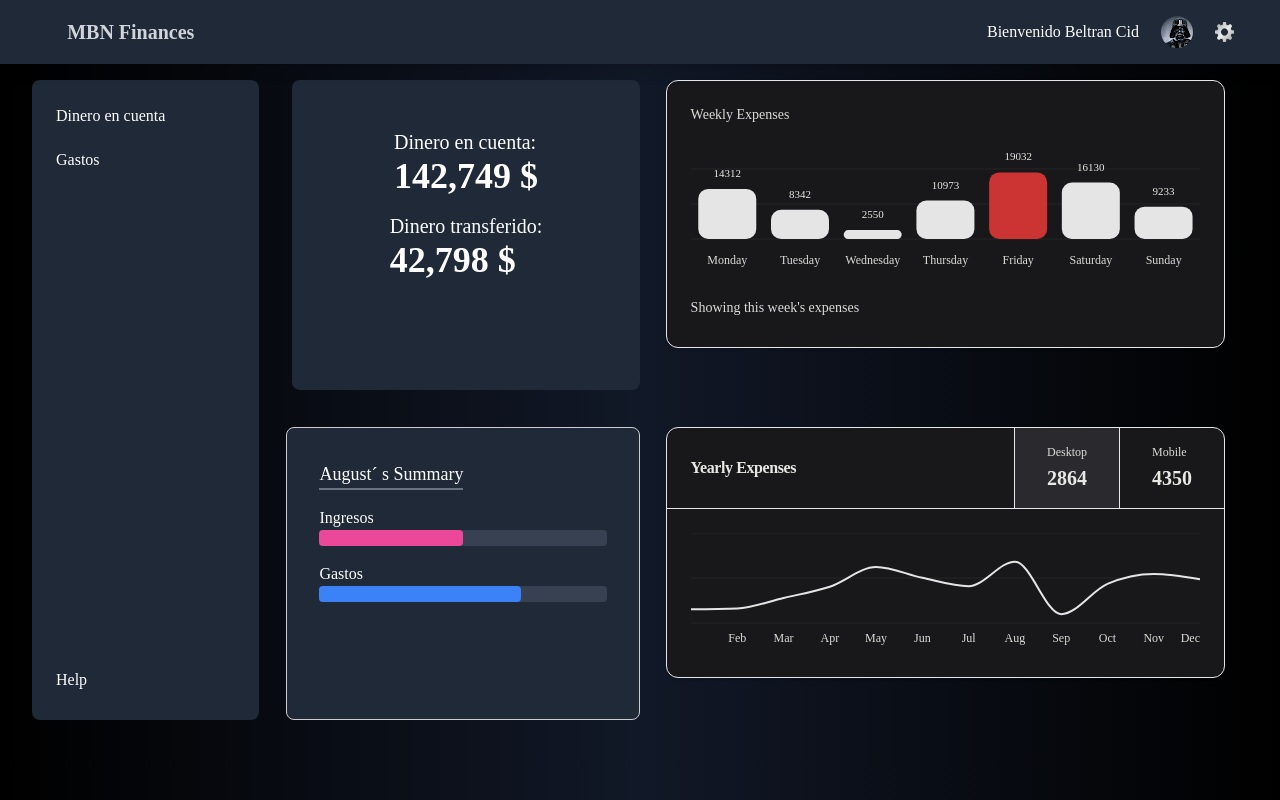
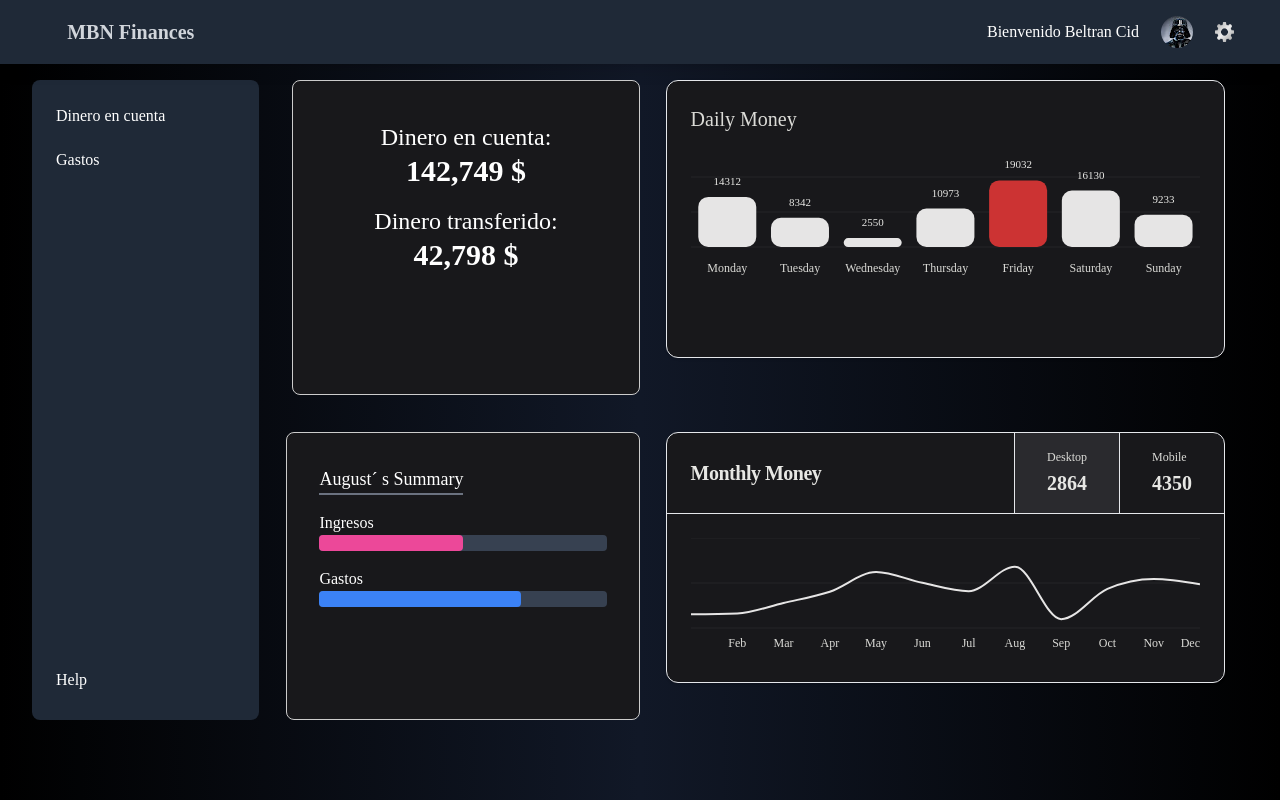
Before and after one commit to Beltru/MBN-Finances-Front-End, a Next.js app in the folder mbn/: page /home in a window 1280 px wide. Built offline with nearby package versions, Linux system fonts and the light colour scheme; a web font is replaced by a local one.

Commit message:
arreglitos de textos en home

```diff
--- a/mbn/app/home/page.jsx
+++ b/mbn/app/home/page.jsx
@@ -33,7 +33,7 @@ export default function Home() {
 
 
           {/* Caja de Dinero en Cuenta */}
-          <div className="col-span-4 row-span-1 ml-[-25%] p-4 bg-gray-800 rounded-lg">
+          <div className="col-span-4 row-span-1 ml-[-25%] p-4 bg-[#18181B] border border-[#CCCCCC] rounded-lg">
           <DineroCuenta/>
           </div>
 
@@ -44,7 +44,7 @@ export default function Home() {
 
 
           {/* Caja de Resumen */}
-          <div className="col-span-4 p-4 ml-[-27%] mt-[2vw] bg-gray-800 rounded-lg border border-[#CCCCCC]">
+          <div className="col-span-4 p-4 ml-[-27%] mt-[2vw] bg-[#18181B] rounded-lg border border-[#CCCCCC]">
             <Resumen
               mes={"August"}
               progress1={50}
--- a/mbn/app/page.jsx
+++ b/mbn/app/page.jsx
@@ -4,7 +4,7 @@ import Navbar from "../components/Navbar-Abajo"
 export default function Landing() {
 
   return (
-  <div className="h-[500vh] bg-gradient-to-r from-[#0f0015] via-[#292d47] to-[#0f0015] overflow-hidden">
+  <div className="h-[500vh] bg-gradient-to-r from-[#0e0511] via-[#292d47] to-[#0e0511] overflow-hidden">
     <header>
       <Navbar/>
     </header>
--- a/mbn/components/Chart.tsx
+++ b/mbn/components/Chart.tsx
@@ -20,7 +20,7 @@ import {
 
 export const description = "An interactive line chart"
 
-const chartData = [
+const  chartData = [
   // Datos de tráfico mensual para 2024, corregidos
   { date: "2024-01-01", desktop: 91, mobile: 1800 },
   { date: "2024-02-01", desktop: 97, mobile: 180 },
@@ -39,7 +39,7 @@ const chartData = [
 
 const chartConfig = {
   views: {
-    label: "Page Views",
+    label: "Money",
   },
   desktop: {
     label: "Desktop",
@@ -67,7 +67,7 @@ const Chart = () => {
     <Card>
       <CardHeader className="flex flex-col items-stretch space-y-0 border-b p-0 sm:flex-row">
         <div className="flex flex-1 flex-col justify-center gap-1 px-6 py-5 sm:py-2">
-          <CardTitle>Yearly Expenses</CardTitle>
+          <CardTitle className="text-xl">Monthly Money</CardTitle>
         </div>
         <div className="flex">
           {["desktop", "mobile"].map((key) => {
--- a/mbn/components/DC.jsx
+++ b/mbn/components/DC.jsx
@@ -2,26 +2,25 @@ import CountUp from 'react-countup';
 
 export default function DineroCuenta() {
   return (
-    <div className="flex flex-col items-center bg-gray-800 p-8 rounded-lg text-white">
-      <div className="text-xl mb-4">
+    <div className="flex flex-col items-center p-6 rounded-lg text-white">
+      <div className="flex flex-col items-center text-2xl mb-4">
         <p>Dinero en cuenta:</p>
         <CountUp
           end={142749}
           duration={2}
           separator=","
           suffix=" $"
-          className="text-4xl font-bold"
-        />
+          className="text-3xl font-bold"/>
+
       </div>
-      <div className="text-xl">
+      <div className="text-2xl flex flex-col items-center">
         <p>Dinero transferido:</p>
         <CountUp
           end={42798}
           duration={2}
           separator=","
           suffix=" $"
-          className="text-4xl font-bold"
-        />
+          className="text-3xl font-bold"/>
       </div>
     </div>
   );
--- a/mbn/components/Gastos-semanales.tsx
+++ b/mbn/components/Gastos-semanales.tsx
@@ -43,9 +43,9 @@ const Gastos = () => {
 // Encontrar el valor máximo de "desktop"
  const maxValue = Math.max(...chartData.map(item => item.Money));
   return (
-    <Card>
+    <Card className="pb-14">
       <CardHeader>
-        <CardDescription>Weekly Expenses</CardDescription>
+        <CardDescription className="text-xl">Daily Money</CardDescription>
       </CardHeader>
       <CardContent>
         <ChartContainer config={chartConfig}>
@@ -83,11 +83,6 @@ const Gastos = () => {
           </BarChart>
         </ChartContainer>
       </CardContent>
-      <CardFooter className="flex-col items-start my-2 text-sm">
-        <div className="leading-none text-muted-foreground">
-          Showing this week's expenses
-        </div>
-      </CardFooter>
     </Card>
 
   )
--- a/mbn/components/Resumen.jsx
+++ b/mbn/components/Resumen.jsx
@@ -10,7 +10,7 @@ const Resumen = ({ progress1, progress2, mes}) => {
   const closeModal = () => setIsModalOpen(false);
 
   return (
-    <div className="p-4 bg-gray-800 rounded">
+    <div className="p-4  rounded">
       <button className="text-lg border-b-2 mb-4 border-gray-500 hover:border-white transition-all duration-500" onClick={openModal}>{mes}´ s Summary </button>
       <Modal isOpen={isModalOpen} onClose={closeModal} mes={mes} progress1={progress1} progress2={progress2}/>
       <div className="space-y-4">
```
